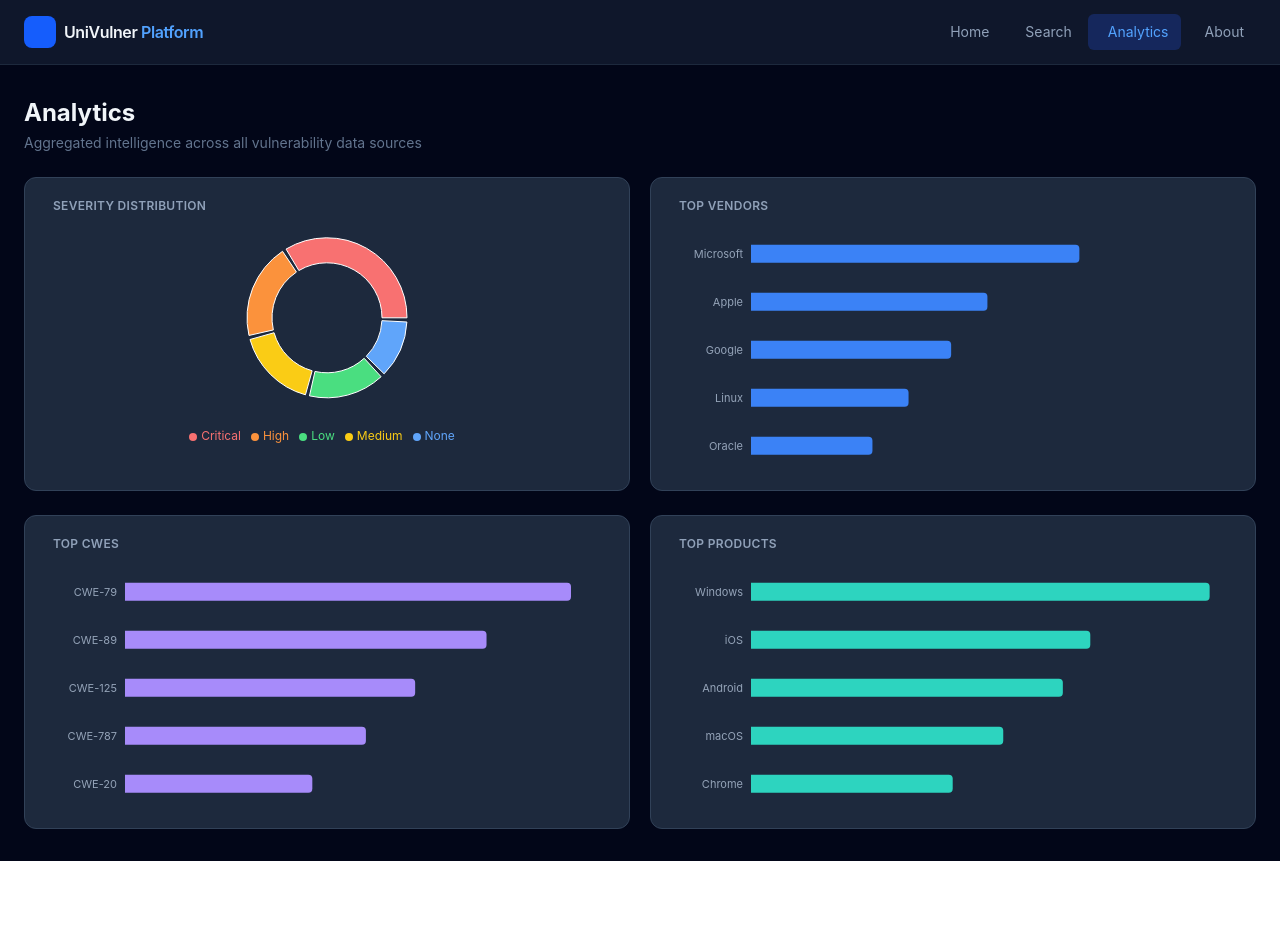
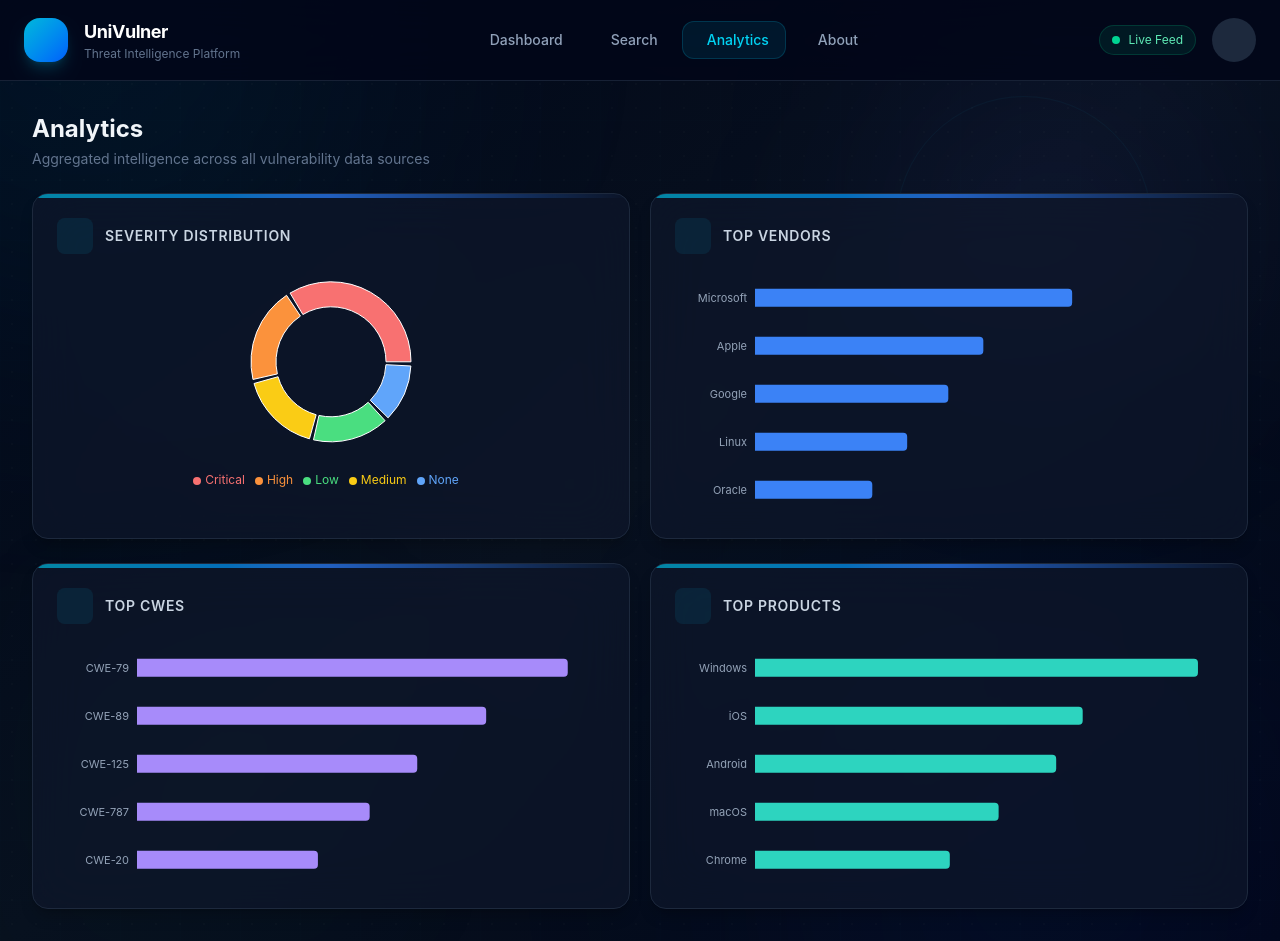
Before and after one commit to RAW-02/Frontend, a React (Vite) app: page /analytics in a window 1280 px wide. Before the commit the page ends 861 px from the top, so only its background shows below. Built offline with nearby package versions, Linux system fonts and the light colour scheme.

Commit message:
Beautify UI

```diff
--- a/src/components/AiSummaryCard.jsx
+++ b/src/components/AiSummaryCard.jsx
@@ -1,26 +1,41 @@
 export default function AiSummaryCard({ cveId, summary }) {
-    // If there is no summary text yet, render nothing at all.
-    // This keeps the UI clean before any search is run.
+  // Don't render if no summary exists
   if (!summary) return null;
 
   return (
-      <div className="bg-slate-800 border border-slate-700 rounded-xl p-5 mt-4">
+    <div className="group relative overflow-hidden rounded-2xl border border-slate-800 bg-slate-900/70 backdrop-blur-xl p-6 mt-6 shadow-lg shadow-black/20 transition-all duration-300 hover:border-cyan-500/40 hover:shadow-cyan-500/10">
+      {/* Top Accent */}
+      <div className="absolute left-0 top-0 h-1 w-full bg-gradient-to-r from-indigo-500 via-cyan-500 to-transparent" />
 
-        {/* Header row: sparkles icon + label + CVE ID */}
-        <div className="flex items-center gap-2 mb-3">
-          <i className="ti ti-sparkles text-indigo-400 text-base" aria-hidden="true" />
-          <span className="text-sm font-semibold text-indigo-400">AI summary</span>
+      {/* Glow */}
+      <div className="absolute -right-12 -top-12 h-32 w-32 rounded-full bg-cyan-500/10 blur-3xl opacity-0 transition-opacity duration-300 group-hover:opacity-100" />
 
-          {/* Only show the CVE ID chip if one was passed in */}
+      {/* Header */}
+      <div className="relative z-10 flex items-center justify-between mb-5">
+        <div className="flex items-center gap-3">
+          <div className="flex h-10 w-10 items-center justify-center rounded-xl bg-indigo-500/10 text-indigo-400">
+            <i className="ti ti-sparkles text-lg" aria-hidden="true"/>
+          </div>
+
+          <div>
+            <h3 className="text-sm font-semibold uppercase tracking-wider text-slate-200">AI Threat Summary</h3>
+            <p className="text-xs text-slate-500"> Generated intelligence overview </p>
+          </div>
+        </div>
+
         {cveId && (
-            <span className="text-xs font-mono text-blue-400 bg-blue-950 px-2 py-0.5 rounded ml-1">
+          <span className="rounded-full border border-cyan-500/20 bg-cyan-500/10 px-3 py-1 font-mono text-xs text-cyan-300">
             {cveId}
           </span>
         )}
+
       </div>
 
-        {/* The summary text — leading-relaxed gives comfortable line spacing */}
-        <p className="text-sm text-slate-300 leading-relaxed">
+      {/* Divider */}
+      <div className="mb-5 h-px bg-slate-800" />
+
+      {/* Summary */}
+      <p className="relative z-10 text-[15px] leading-7 text-slate-300">
         {summary}
       </p>
 
--- a/src/components/Card.jsx
+++ b/src/components/Card.jsx
@@ -1,17 +1,30 @@
-export default function Card({ title, icon, children, className = "" }) {
+export default function Card({title, icon, children, className = "",}) {
   return (
     <div
-      className={`bg-slate-800 rounded-xl border border-slate-700 p-5 ${className}`}
+      className={`group relative overflow-hidden rounded-2xl border border-slate-800 bg-slate-900/70 backdrop-blur-xl p-6 shadow-lg shadow-black/20 transition-all duration-300 hover:border-cyan-500/40 hover:shadow-cyan-500/10 hover:-translate-y-1 ${className}`}
     >
+      {/* Top Accent Line */}
+      <div className="absolute left-0 top-0 h-1 w-full bg-gradient-to-r from-cyan-500 via-blue-500 to-transparent opacity-70" />
+
       {title && (
-        <h2 className="flex items-center gap-2 text-xs font-semibold text-slate-400 uppercase tracking-wide mb-4">
-          {/* Only render the icon if one was passed */}
-          {icon && <i className={`ti ${icon} text-base`} aria-hidden="true" />}
-          {title}
-        </h2>
+        <div className="mb-5 flex items-center justify-between">
+          <div className="flex items-center gap-3">
+            {icon && (
+              <div className="flex h-9 w-9 items-center justify-center rounded-lg bg-cyan-500/10 text-cyan-400 transition-colors group-hover:bg-cyan-500/20">
+                <i className={`ti ${icon} text-lg`} />
+              </div>
+            )}
+
+            <h2 className="text-sm font-semibold uppercase tracking-wider text-slate-300">
+              {title}
+            </h2>
+          </div>
+        </div>
       )}
 
-      {children}
+      <div className="text-slate-200">
+        {children}
+      </div>
     </div>
   );
 }
--- a/src/components/DetailScoreCard.jsx
+++ b/src/components/DetailScoreCard.jsx
@@ -1,14 +1,31 @@
-export default function DetailScoreCard({ label, value, icon, color = "text-slate-100" }) {
-    return (
-     <div className="bg-slate-800 border border-slate-700 rounded-xl p-4">
+export default function DetailScoreCard({label, value, icon, color = "text-cyan-400",}) {
+  return (
+    <div
+      className="group relative overflow-hidden rounded-2xl border border-slate-800 bg-slate-900/70 backdrop-blur-xl p-5 transition-all duration-300 hover:-translate-y-1 hover:border-cyan-500/40 hover:shadow-[0_0_30px_rgba(34,211,238,0.08)]"
+    >
+      {/* Top Accent */}
+      <div className="absolute left-0 top-0 h-1 w-full bg-gradient-to-r from-cyan-500 via-blue-500 to-transparent opacity-80" />
 
-        <div className="flex items-center gap-1.5 mb-2">
-          <i className={`ti ${icon} text-slate-400 text-sm`} aria-hidden="true" />
-          <span className="text-xs text-slate-400">{label}</span>
+      {/* Glow */}
+      <div className="absolute -right-8 -top-8 h-24 w-24 rounded-full bg-cyan-500/10 blur-3xl opacity-0 transition-opacity duration-300 group-hover:opacity-100" />
+      <div className="relative z-10 flex flex-col h-full">
+
+        {/* Icon */}
+        <div className="mb-4 flex h-11 w-11 items-center justify-center rounded-xl bg-slate-800 text-cyan-400 transition-all duration-300 group-hover:bg-cyan-500/10 group-hover:scale-110">
+          <i className={`ti ${icon} text-xl`} />
         </div>
 
-        <p className={`text-2xl font-bold ${color}`}>{value}</p>
+        {/* Label */}
 
+        <p className="text-xs uppercase tracking-[0.2em] text-slate-500 font-semibold">
+          {label}
+        </p>
+
+        {/* Value */}
+        <h2 className={`mt-3 text-4xl font-black tracking-tight ${color}`}>
+          {value}
+        </h2>
       </div>
-    );
-  }
+    </div>
+  );
+}
--- a/src/components/Navbar.jsx
+++ b/src/components/Navbar.jsx
@@ -2,86 +2,105 @@
 import { NavLink } from "react-router-dom";
 
 const navLinks = [
-  { label: "Home",      path: "/",          icon: "ti-home"        },
-  { label: "Search",    path: "/search",    icon: "ti-search"      },
-  { label: "Analytics", path: "/analytics", icon: "ti-chart-bar"   },
-  { label: "About",     path: "/about",     icon: "ti-info-circle" },
+  { label: "Dashboard", path: "/",        icon: "ti-layout-dashboard" },
+  { label: "Search",    path: "/search",  icon: "ti-search" },
+  { label: "Analytics", path: "/analytics", icon: "ti-chart-bar" },
+  { label: "About",     path: "/about",   icon: "ti-info-circle" },
 ];
 
 export default function Navbar() {
   const [menuOpen, setMenuOpen] = useState(false);
-  const closeMenu = () => setMenuOpen(false);
 
   const linkClass = ({ isActive }) =>
-    `flex items-center gap-2 px-3 py-2 rounded-md text-sm transition-colors duration-150 ${
-      isActive
-        ? "bg-blue-900/50 text-blue-400"                            // active: blue highlight
-        : "text-slate-400 hover:text-slate-100 hover:bg-slate-800" // default
-    }`;
+    `relative flex items-center gap-2 px-4 py-2 rounded-xl text-sm font-medium transition-all duration-300
+    ${isActive ? "bg-cyan-500/10 text-cyan-400 border border-cyan-500/20" : "text-slate-400 hover:text-white hover:bg-slate-800/70"}`;
 
   return (
-    <nav className="sticky top-0 z-50 bg-slate-900 border-b border-slate-800">
+    <nav className="sticky top-0 z-50 backdrop-blur-2xl bg-slate-950/80 border-b border-slate-800/80">
+      <div className="max-w-7xl mx-auto px-6">
+        <div className="flex h-20 items-center justify-between">
+          {/* Logo */}
 
-      <div className="max-w-7xl mx-auto px-4 sm:px-6">
+          <NavLink to="/" className="flex items-center gap-4 group">
+            <div
+              className="flex h-11 w-11 items-center justify-center rounded-2xl bg-gradient-to-br from-cyan-500 to-blue-600 shadow-lg shadow-cyan-500/20 transition-transform duration-300 group-hover:rotate-6"
+            >
+              <i className="ti ti-shield-lock text-xl text-white" />
+            </div>
 
-        <div className="flex items-center justify-between h-16">
-          <NavLink to="/" className="flex items-center gap-2">
-            <div className="w-8 h-8 bg-blue-600 rounded-lg flex items-center justify-center">
-              <i className="ti ti-shield-lock text-white text-base" aria-hidden="true" />
+            <div>
+              <h1 className="font-bold text-lg tracking-tight text-white">
+                UniVulner
+              </h1>
+
+              <p className="text-xs text-slate-500">
+                Threat Intelligence Platform
+              </p>
             </div>
-            <span className="text-slate-100 font-semibold text-base tracking-tight">
-              UniVulner <span className="text-blue-400">Platform</span>
-            </span>
           </NavLink>
 
-          <div className="hidden md:flex items-center gap-1">
+          {/* Desktop Menu */}
+
+          <div className="hidden lg:flex items-center gap-2">
             {navLinks.map((link) => (
               <NavLink
                 key={link.path}
                 to={link.path}
-                className={linkClass}  // our function that returns the right classes
-                // "end" on the Home link means it only highlights on exactly "/"
-                // Without this, "/" would also match "/search", "/analytics" etc.
+                className={linkClass}
                 end={link.path === "/"}
               >
-                <i className={`ti ${link.icon} text-base`} aria-hidden="true" />
+                <i className={`ti ${link.icon} text-lg`} />
+
                 {link.label}
               </NavLink>
             ))}
           </div>
 
-          {/* ── HAMBURGER BUTTON (mobile only) ── */}
-          {/* md:hidden = visible only on screens smaller than 768px */}
+          {/* Right Side */}
+
+          <div className="hidden lg:flex items-center gap-4">
+
+            {/* Live */}
+            <div className="flex items-center gap-2 rounded-full border border-emerald-500/20 bg-emerald-500/10 px-3 py-1.5">
+              <div className="h-2 w-2 rounded-full bg-emerald-400 animate-pulse" />
+              <span className="text-xs text-emerald-300">Live Feed</span>
+            </div>
+
+            {/* User */}
+            <div className="flex h-11 w-11 items-center justify-center rounded-full bg-slate-800 text-cyan-400">
+              <i className="ti ti-user text-lg" />
+            </div>
+          </div>
+
+          {/* Mobile */}
           <button
-            className="md:hidden text-slate-400 hover:text-slate-100 p-2 rounded-md"
-            onClick={() => setMenuOpen(!menuOpen)} // toggle open/closed
-            aria-label="Toggle navigation menu"    // accessibility for screen readers
+            className="lg:hidden rounded-xl border border-slate-800 bg-slate-900 p-2 text-slate-300"
+            onClick={() => setMenuOpen(!menuOpen)}
           >
-            {/* Show X icon when menu is open, hamburger icon when closed */}
             <i className={`ti ${menuOpen ? "ti-x" : "ti-menu-2"} text-xl`} />
           </button>
-
         </div>
       </div>
 
-      {/* ── MOBILE DROPDOWN MENU ── */}
+      {/* Mobile Menu */}
       {menuOpen && (
-        <div className="md:hidden border-t border-slate-800 bg-slate-900 px-4 py-2">
-          {navLinks.map((link) => (
-            <NavLink
-              key={link.path}
-              to={link.path}
-              className={linkClass}
-              end={link.path === "/"}
-              onClick={closeMenu}   // close menu when user taps a link
-            >
-              <i className={`ti ${link.icon} text-base`} aria-hidden="true" />
-              {link.label}
-            </NavLink>
-          ))}
+        <div className="lg:hidden border-t border-slate-800 bg-slate-950/95 backdrop-blur-xl">
+          <div className="space-y-2 p-4">
+            {navLinks.map((link) => (
+              <NavLink
+                key={link.path}
+                to={link.path}
+                className={linkClass}
+                end={link.path === "/"}
+                onClick={() => setMenuOpen(false)}
+              >
+                <i className={`ti ${link.icon}`} />
+                {link.label}
+              </NavLink>
+            ))}
+          </div>
         </div>
       )}
-
     </nav>
   );
 }
--- a/src/components/SeverityBadge.jsx
+++ b/src/components/SeverityBadge.jsx
@@ -1,16 +1,39 @@
 export default function SeverityBadge({ severity }) {
-    const colors = {
-      Critical : "bg-red-950    text-red-400",
-      High     : "bg-orange-950 text-orange-400",
-      Medium   : "bg-yellow-950 text-yellow-400",
-      Low      : "bg-blue-950   text-blue-400",
-    };
+  const variants = {
+    Critical: {
+      icon: "ti-alert-triangle-filled",
+      className: "bg-red-500/10 text-red-400 border border-red-500/20",
+    },
 
-    const cls = colors[severity] ?? "bg-slate-700 text-slate-300";
+    High: {
+      icon: "ti-flame",
+      className: "bg-orange-500/10 text-orange-400 border border-orange-500/20",
+    },
 
-    return (
-      <span className={`inline-block text-xs font-medium px-2 py-0.5 rounded ${cls}`}>
-        {severity ?? "Unknown"}
-      </span>
-    );
-  }
+    Medium: {
+      icon: "ti-alert-circle",
+      className: "bg-yellow-500/10 text-yellow-300 border border-yellow-500/20",
+    },
+
+    Low: {
+      icon: "ti-shield-check",
+      className: "bg-cyan-500/10 text-cyan-400 border border-cyan-500/20",
+    },
+  };
+
+  const current = variants[severity] || {
+    icon: "ti-help-circle",
+    className: "bg-slate-800 text-slate-400 border border-slate-700",
+  };
+
+  return (
+    <span
+      className={`inline-flex items-center gap-1.5 rounded-full px-3 py-1 text-xs font-semibold uppercase tracking-wider backdrop-blur-sm transition-all duration-300 hover:scale-105
+        ${current.className}
+      `}
+    >
+      <i className={`ti ${current.icon} text-sm`} />
+      {severity || "Unknown"}
+    </span>
+  );
+}
--- a/src/components/StatCard.jsx
+++ b/src/components/StatCard.jsx
@@ -1,22 +1,47 @@
-export default function StatCard({ label, value, icon, color = "text-slate-100", loading = false }) {
-    return (
+export default function StatCard({
+  label, value, icon, color = "text-cyan-400", loading = false,
+}) {
+  return (
+    <div
+      className="group relative overflow-hidden rounded-2xl border border-slate-800 bg-slate-900/70 backdrop-blur-xl p-6 transition-all duration-300 hover:-translate-y-1 hover:border-cyan-500/40 hover:shadow-[0_0_35px_rgba(34,211,238,0.08)]"
+    >
+      {/* Top Accent */}
+      <div className="absolute left-0 top-0 h-1 w-full bg-gradient-to-r from-cyan-500 via-blue-500 to-transparent opacity-80" />
 
-      <div className="bg-slate-800 rounded-xl border border-slate-700 p-5">
+      {/* Glow */}
+      <div className="absolute -right-12 -top-12 h-28 w-28 rounded-full bg-cyan-500/10 blur-3xl opacity-0 transition-opacity duration-300 group-hover:opacity-100" />
 
-        <div className="flex items-center gap-2 mb-3">
-          <i className={`ti ${icon} text-lg text-slate-400`} aria-hidden="true" />
+      {/* Header */}
+      <div className="relative z-10 flex items-center justify-between">
+        <div>
+          <p className="text-xs uppercase tracking-widest text-slate-500 font-semibold">
+            {label}
+          </p>
 
-          <span className="text-sm text-slate-400">{label}</span>
+          {loading ? (<div className="mt-4 h-9 w-28 rounded-lg bg-slate-800 animate-pulse" />
+          ) : (
+            <h2 className={`mt-3 text-4xl font-bold tracking-tight ${color}`}>
+              {typeof value === "number"
+                ? value.toLocaleString()
+                : value}
+            </h2>
+          )}
+
         </div>
 
-        {loading ? (
-          <div className="h-8 w-24 bg-slate-700 rounded animate-pulse" />
-        ) : (
-          <p className={`text-3xl font-bold ${color}`}>
-            {typeof value === "number" ? value.toLocaleString() : value}
-          </p>
-        )}
+        <div className="flex h-14 w-14 items-center justify-center rounded-2xl bg-slate-800 text-cyan-400 transition-all duration-300 group-hover:bg-cyan-500/10 group-hover:scale-110">
+          <i className={`ti ${icon} text-2xl`} />
+        </div>
 
       </div>
-    );
-  }
+
+      {/* Footer */}
+      <div className="relative z-10 mt-6 flex items-center gap-2">
+        <div className="h-2 w-2 rounded-full bg-emerald-400 animate-pulse" />
+        <span className="text-xs text-slate-500">
+          Live intelligence data
+        </span>
+      </div>
+    </div>
+  );
+}
--- a/src/layouts/MainLayout.jsx
+++ b/src/layouts/MainLayout.jsx
@@ -3,12 +3,57 @@
 
 export default function MainLayout() {
   return (
-    <div className="min-h-screen bg-slate-950 text-slate-100 antialiased selection:bg-cyan-500 selection:text-slate-950">
-      <Navbar />
-      <main className="max-w-7xl mx-auto px-4 sm:px-6 py-8">
-        <Outlet />
-      </main>
+    <div className="relative min-h-screen overflow-hidden bg-[#020617] text-slate-100">
 
+      {/* Main Gradient */}
+      <div className="absolute inset-0 bg-gradient-to-br from-[#020617] via-[#08111f] to-[#020617]" />
+
+      {/* Cyber Grid */}
+      <div
+        className="absolute inset-0 opacity-[0.035]"
+        style={{
+          backgroundImage: `
+            linear-gradient(rgba(56,189,248,0.20) 1px, transparent 1px),
+            linear-gradient(90deg, rgba(56,189,248,0.20) 1px, transparent 1px)
+          `,
+          backgroundSize: "60px 60px",
+        }}
+      />
+
+      {/* Top Left Glow */}
+      <div className="absolute -top-52 -left-40 h-[500px] w-[500px] rounded-full bg-cyan-500/10 blur-[140px]" />
+
+      {/* Top Right Glow */}
+      <div className="absolute top-20 right-20 h-72 w-72 rounded-full bg-indigo-500/10 blur-[120px]" />
+
+      {/* Bottom Right Glow */}
+      <div className="absolute -bottom-40 right-0 h-[450px] w-[450px] rounded-full bg-blue-600/10 blur-[150px]" />
+
+      {/* Bottom Left Glow */}
+      <div className="absolute bottom-10 left-20 h-64 w-64 rounded-full bg-emerald-500/5 blur-[120px]" />
+
+      {/* Decorative Rings */}
+      <div className="absolute top-24 right-32 h-64 w-64 rounded-full border border-cyan-500/5" />
+      <div className="absolute bottom-20 left-24 h-40 w-40 rounded-full border border-blue-500/5" />
+
+      {/* Noise Layer */}
+      <div
+        className="absolute inset-0 opacity-[0.015]"
+        style={{
+          backgroundImage: "radial-gradient(circle, white 1px, transparent 1px)",
+          backgroundSize: "24px 24px",
+        }}
+      />
+
+      {/* Content */}
+      <div className="relative z-10 flex min-h-screen flex-col">
+        <Navbar />
+        <main className="flex-1">
+          <div className="mx-auto max-w-7xl px-6 py-8 lg:px-8 animate-fade-in">
+            <Outlet />
+          </div>
+        </main>
+      </div>
     </div>
   );
 }
```
Lines whose indentation alone changed are shown as unchanged.
